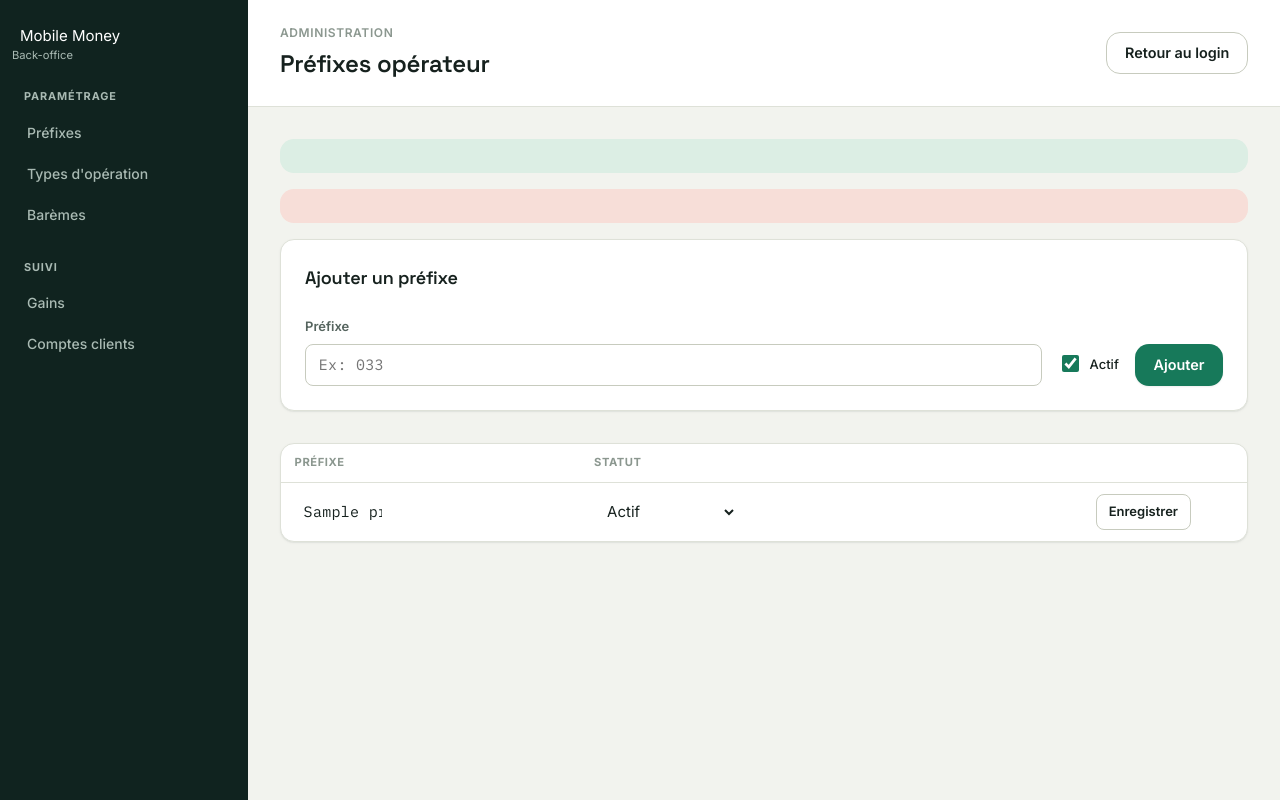
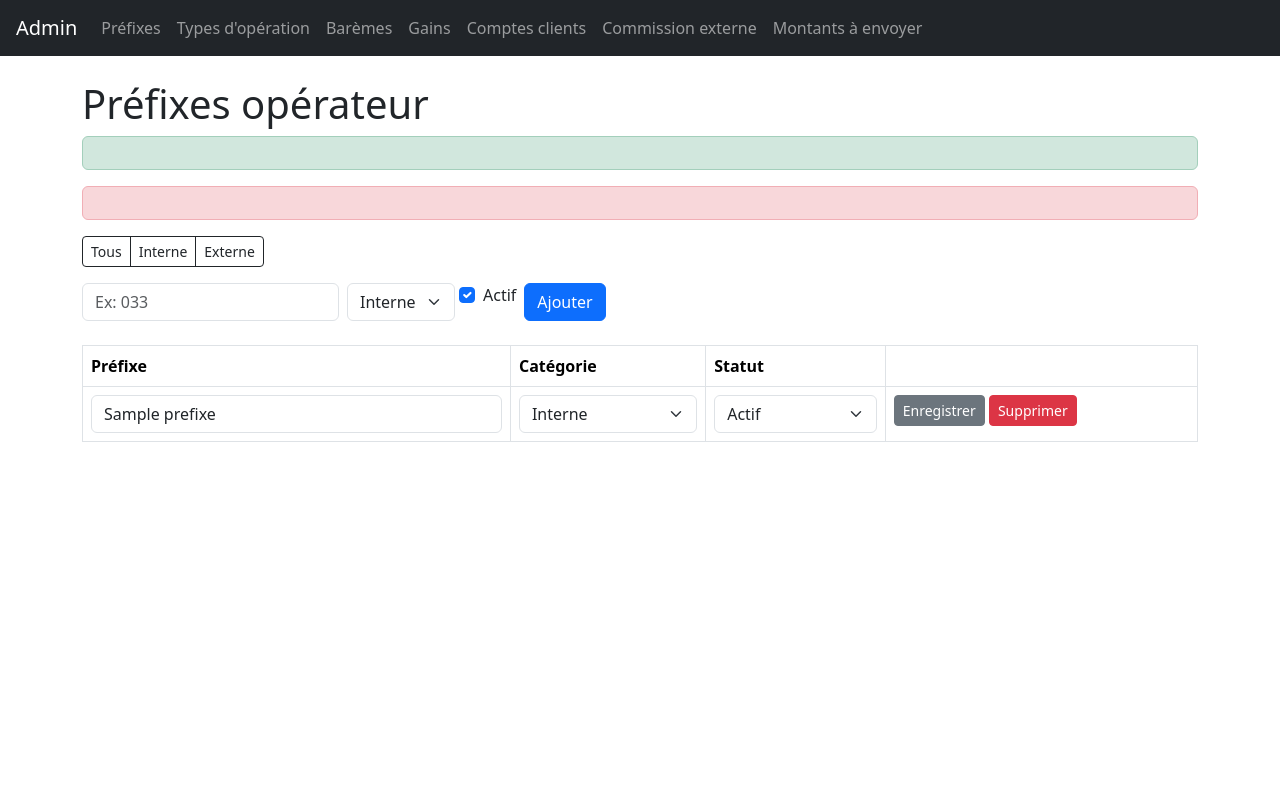
Before and after one commit to 5teeve/Mobile-Money, a CodeIgniter 4 app: the page made by app/Views/admin/prefixes.php in a window 1280 px wide. Run offline with PHP 8.4 and a stand-in for CodeIgniter, Linux system fonts and the light colour scheme; the template is opened without the code that fills it: most values are stand-ins (such as "Sample title", 1, 10 or a date in 2020); data that the repository does not hold is empty; some libraries are stand-ins or nearby versions.

Commit message:
feat(Vue): add vue prefixe externe interne

```diff
--- a/app/Views/admin/prefixes.php
+++ b/app/Views/admin/prefixes.php
@@ -1,17 +1,33 @@
-<?= $this->extend('admin/layout') ?>
-
-<?= $this->section('title') ?>Préfixes opérateur<?= $this->endSection() ?>
-
-<?= $this->section('content') ?>
+<!DOCTYPE html>
+<html lang="fr">
+<head>
+    <meta charset="UTF-8">
+    <title>Préfixes - Admin</title>
+    <link href="https://cdn.jsdelivr.net/npm/bootstrap@5.3.3/dist/css/bootstrap.min.css" rel="stylesheet">
+</head>
+<body>
+<nav class="navbar navbar-expand navbar-dark bg-dark px-3">
+    <a class="navbar-brand" href="<?= site_url('admin') ?>">Admin</a>
+    <div class="navbar-nav">
+        <a class="nav-link" href="<?= site_url('admin/prefixes') ?>">Préfixes</a>
+        <a class="nav-link" href="<?= site_url('admin/types-operation') ?>">Types d'opération</a>
+        <a class="nav-link" href="<?= site_url('admin/baremes') ?>">Barèmes</a>
+        <a class="nav-link" href="<?= site_url('admin/situation/gains') ?>">Gains</a>
+        <a class="nav-link" href="<?= site_url('admin/situation/comptes') ?>">Comptes clients</a>
+        <a class="nav-link" href="<?= site_url('admin/commission-externe') ?>">Commission externe</a>
+        <a class="nav-link" href="<?= site_url('admin/situation/a-envoyer') ?>">Montants à envoyer</a>
+    </div>
+</nav>
+<div class="container mt-4">
+<h1>Préfixes opérateur</h1>
 
 <?php if (session('success')): ?>
-    <div class="alert alert-success"><?= ui_icon('check') ?><span><?= session('success') ?></span></div>
+    <div class="alert alert-success"><?= session('success') ?></div>
 <?php endif ?>
 
 <?php if (session('errors')): ?>
     <div class="alert alert-danger">
-        <?= ui_icon('alert') ?>
-        <ul>
+        <ul class="mb-0">
             <?php foreach (session('errors') as $error): ?>
                 <li><?= esc($error) ?></li>
             <?php endforeach ?>
@@ -19,41 +35,37 @@
     </div>
 <?php endif ?>
 
-<div class="panel card card-pad">
-    <div class="panel-title"><?= ui_icon('plus') ?><h2>Ajouter un préfixe</h2></div>
-    <form action="<?= site_url('admin/prefixes') ?>" method="post">
+<div class="btn-group mb-3">
+    <a href="<?= site_url('admin/prefixes') ?>" class="btn btn-sm <?= empty($categorieFiltre) ? 'btn-dark' : 'btn-outline-dark' ?>">Tous</a>
+    <a href="<?= site_url('admin/prefixes') ?>?categorie=interne" class="btn btn-sm <?= $categorieFiltre === 'interne' ? 'btn-dark' : 'btn-outline-dark' ?>">Interne</a>
+    <a href="<?= site_url('admin/prefixes') ?>?categorie=externe" class="btn btn-sm <?= $categorieFiltre === 'externe' ? 'btn-dark' : 'btn-outline-dark' ?>">Externe</a>
+</div>
+
+<form action="<?= site_url('admin/prefixes') ?>" method="post" class="row g-2 mb-4">
     <?= csrf_field() ?>
-        <div class="form-row">
-            <div class="field">
-                <label for="prefixe">Préfixe</label>
-                <input type="text" id="prefixe" name="prefixe" class="input mono" placeholder="Ex: 033" maxlength="3" required>
+    <div class="col-auto">
+        <input type="text" name="prefixe" class="form-control" placeholder="Ex: 033" maxlength="3" required>
     </div>
-            <div class="field field-actions">
-                <div class="check-row" style="margin-bottom:.65rem;">
-                    <input type="checkbox" id="actif" name="actif" value="1" checked>
-                    <label for="actif">Actif</label>
+    <div class="col-auto">
+        <select name="categorie" class="form-select" required>
+            <option value="interne">Interne</option>
+            <option value="externe">Externe</option>
+        </select>
     </div>
+    <div class="col-auto form-check mt-2">
+        <input type="checkbox" name="actif" value="1" class="form-check-input" id="actif" checked>
+        <label class="form-check-label" for="actif">Actif</label>
     </div>
-            <div class="field field-actions">
+    <div class="col-auto">
         <button type="submit" class="btn btn-primary">Ajouter</button>
     </div>
-        </div>
 </form>
-</div>
 
-<div class="panel card">
-    <?php if (empty($prefixes)): ?>
-        <div class="empty-state">
-            <?= ui_icon('sliders', 'icon icon-lg') ?>
-            <h3>Aucun préfixe enregistré</h3>
-            <p>Ajoutez un préfixe opérateur ci-dessus pour commencer à router les numéros clients.</p>
-        </div>
-    <?php else: ?>
-        <div class="table-wrap">
-            <table class="table">
+<table class="table table-bordered">
     <thead>
         <tr>
             <th>Préfixe</th>
+            <th>Catégorie</th>
             <th>Statut</th>
             <th></th>
         </tr>
@@ -63,33 +75,30 @@
             <tr>
                 <form id="form-prefixe-<?= $prefixe['id'] ?>" action="<?= site_url('admin/prefixes/' . $prefixe['id']) ?>" method="post"><?= csrf_field() ?></form>
                 <td>
-                                <div style="display:flex;align-items:center;gap:.6rem;">
-                                    <?= ui_prefix_chip($prefixe['prefixe']) ?>
-                                    <input form="form-prefixe-<?= $prefixe['id'] ?>" type="text" name="prefixe" value="<?= esc($prefixe['prefixe']) ?>" maxlength="3" class="input mono" style="max-width:6rem;">
-                                </div>
+                    <input form="form-prefixe-<?= $prefixe['id'] ?>" type="text" name="prefixe" value="<?= esc($prefixe['prefixe']) ?>" maxlength="3" class="form-control">
                 </td>
                 <td>
-                                <select form="form-prefixe-<?= $prefixe['id'] ?>" name="actif" class="select" style="max-width:9rem;">
+                    <select form="form-prefixe-<?= $prefixe['id'] ?>" name="categorie" class="form-select">
+                        <option value="interne" <?= $prefixe['categorie'] === 'interne' ? 'selected' : '' ?>>Interne</option>
+                        <option value="externe" <?= $prefixe['categorie'] === 'externe' ? 'selected' : '' ?>>Externe</option>
+                    </select>
+                </td>
+                <td>
+                    <select form="form-prefixe-<?= $prefixe['id'] ?>" name="actif" class="form-select">
                         <option value="1" <?= $prefixe['actif'] ? 'selected' : '' ?>>Actif</option>
                         <option value="0" <?= !$prefixe['actif'] ? 'selected' : '' ?>>Inactif</option>
                     </select>
                 </td>
                 <td class="text-nowrap">
-                                <div style="display:flex;gap:.4rem;justify-content:flex-end;">
-                                    <button form="form-prefixe-<?= $prefixe['id'] ?>" type="submit" class="btn btn-sm btn-ghost">Enregistrer</button>
+                    <button form="form-prefixe-<?= $prefixe['id'] ?>" type="submit" class="btn btn-sm btn-secondary">Enregistrer</button>
                     <a href="<?= site_url('admin/prefixes/' . $prefixe['id'] . '/delete') ?>"
-                                       class="btn-icon danger"
-                                       title="Supprimer"
-                                       aria-label="Supprimer ce préfixe"
-                                       onclick="return confirm('Supprimer ce préfixe ?')"><?= ui_icon('trash') ?></a>
-                                </div>
+                       class="btn btn-sm btn-danger"
+                       onclick="return confirm('Supprimer ce préfixe ?')">Supprimer</a>
                 </td>
             </tr>
         <?php endforeach ?>
     </tbody>
 </table>
 </div>
-    <?php endif ?>
-</div>
-
-<?= $this->endSection() ?>
+</body>
+</html>
```
Lines whose indentation alone changed are shown as unchanged.
